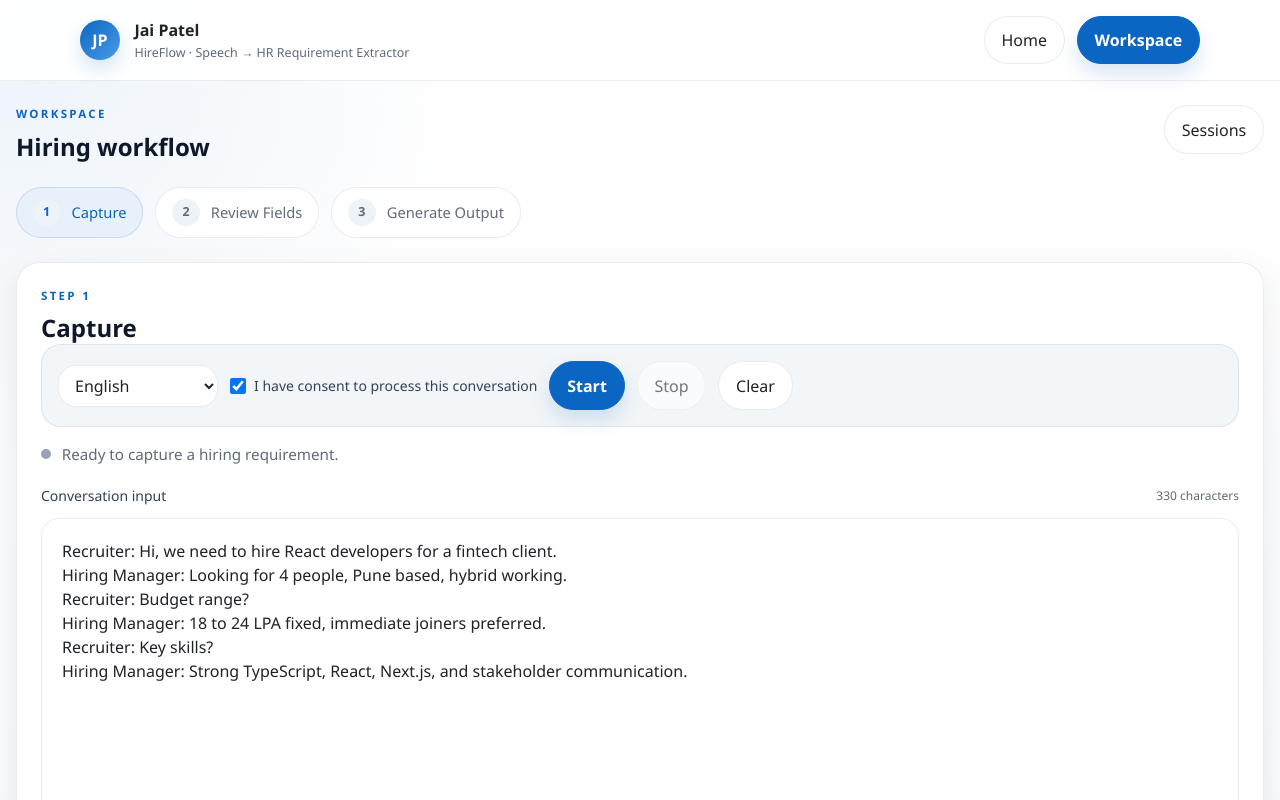
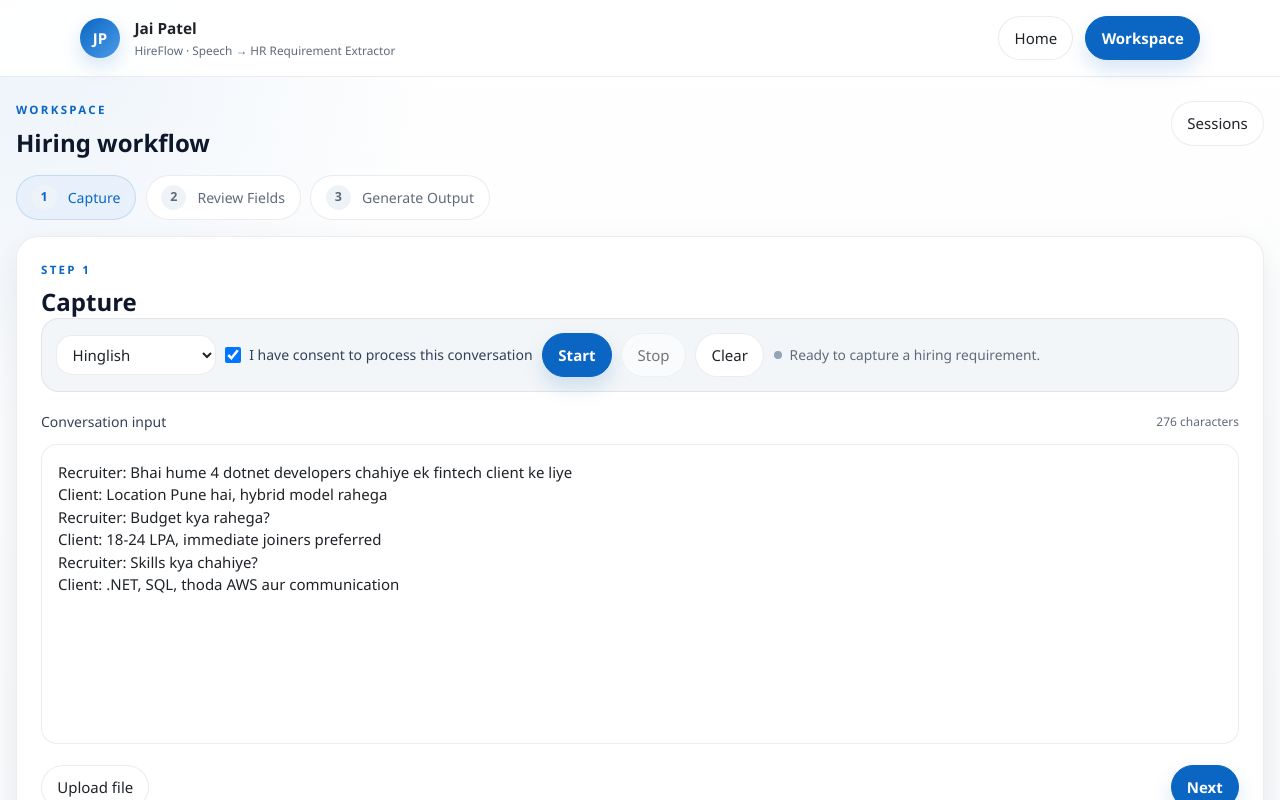
Before and after one commit to Vermajai1995/hr-assistant-workflow, a Next.js app: page /capture in a window 1280 px wide. Shown: the top 800 px of the page. Built offline with nearby package versions, Linux system fonts and the light colour scheme.

Commit message:
Version 2.01.3

```diff
--- a/app/capture/page.tsx
+++ b/app/capture/page.tsx
@@ -67,12 +67,12 @@ declare global {
   }
 }
 
-const SAMPLE_TRANSCRIPT = `Recruiter: Hi, we need to hire React developers for a fintech client.
-Hiring Manager: Looking for 4 people, Pune based, hybrid working.
-Recruiter: Budget range?
-Hiring Manager: 18 to 24 LPA fixed, immediate joiners preferred.
-Recruiter: Key skills?
-Hiring Manager: Strong TypeScript, React, Next.js, and stakeholder communication.`;
+const SAMPLE_TRANSCRIPT = `Recruiter: Bhai hume 4 dotnet developers chahiye ek fintech client ke liye
+Client: Location Pune hai, hybrid model rahega
+Recruiter: Budget kya rahega?
+Client: 18-24 LPA, immediate joiners preferred
+Recruiter: Skills kya chahiye?
+Client: .NET, SQL, thoda AWS aur communication`;
 
 const STORAGE_KEY = "hireflow:sessions:v2";
 const MAX_RECENT_SESSIONS = 8;
@@ -102,7 +102,7 @@ export default function CapturePage() {
   const [isListening, setIsListening] = useState(false);
   const [isSupported, setIsSupported] = useState(false);
   const [consentAccepted, setConsentAccepted] = useState(true);
-  const [lang, setLang] = useState<"hi-IN" | "en-IN" | "en-US">("en-IN");
+  const [lang, setLang] = useState<"hi-IN" | "en-IN" | "en-US">("hi-IN");
   const [customFieldName, setCustomFieldName] = useState("");
   const [sessionId, setSessionId] = useState("");
   const [shareUrl, setShareUrl] = useState("");
@@ -121,6 +121,10 @@ export default function CapturePage() {
   const completeness = useMemo(
     () => getCompleteness(rows, CORE_FIELD_LABELS),
     [rows]
+  );
+  const visibleRows = useMemo(
+    () => rows.filter((row) => reviewSelection[getRowKey(row)] ?? true),
+    [rows, reviewSelection]
   );
 
   useEffect(() => {
@@ -177,7 +181,7 @@ export default function CapturePage() {
       const next: Record<string, boolean> = {};
       for (const row of rows) {
         const key = getRowKey(row);
-        next[key] = current[key] ?? true;
+        next[key] = current[key] ?? DEFAULT_REVIEW_FIELDS.has(row.field);
       }
       return next;
     });
@@ -212,7 +216,7 @@ export default function CapturePage() {
       for (let index = 0; index < event.results.length; index += 1) {
         value += `${event.results[index][0].transcript} `;
       }
-      setTranscript(value.trim());
+      setTranscript(formatConversationTranscript(value.trim()));
     };
 
     recognition.onerror = (event) => {
@@ -582,7 +586,7 @@ export default function CapturePage() {
           parsedText += `${(content.items as Array<{ str?: string }>).map((item) => item.str || "").join(" ")}\n`;
         }
 
-        setTranscript(parsedText.trim());
+        setTranscript(formatConversationTranscript(parsedText.trim()));
       } else if (
         file.type ===
         "application/vnd.openxmlformats-officedocument.wordprocessingml.document"
@@ -591,9 +595,9 @@ export default function CapturePage() {
         const result = await mammoth.extractRawText({
           arrayBuffer: await file.arrayBuffer(),
         });
-        setTranscript(result.value.trim());
+        setTranscript(formatConversationTranscript(result.value.trim()));
       } else {
-        setTranscript((await file.text()).trim());
+        setTranscript(formatConversationTranscript((await file.text()).trim()));
       }
 
       setCurrentStep("capture");
@@ -632,9 +636,10 @@ export default function CapturePage() {
   }
 
   function copyMarkdownTable() {
+    const exportRows = visibleRows.length ? visibleRows : rows;
     const header =
       "| # | Field | Value | Category | Confidence | Snippet |\n|---|---|---|---|---|---|\n";
-    const body = rows
+    const body = exportRows
       .map(
         (row, index) =>
           `| ${index + 1} | ${escapeMd(row.field)} | ${escapeMd(row.value)} | ${escapeMd(
@@ -646,9 +651,10 @@ export default function CapturePage() {
   }
 
   function exportCsv() {
+    const exportRows = visibleRows.length ? visibleRows : rows;
     const csv =
       "Index,Field,Value,Category,Confidence,Snippet\n" +
-      rows
+      exportRows
         .map(
           (row, index) =>
             [
@@ -662,7 +668,7 @@ export default function CapturePage() {
         )
         .join("\n");
 
-    const blob = new Blob([csv], { type: "text/csv;charset=utf-8;" });
+    const blob = new Blob([`\uFEFF${csv}`], { type: "text/csv;charset=utf-8;" });
     const url = URL.createObjectURL(blob);
     const link = document.createElement("a");
     link.href = url;
@@ -673,7 +679,7 @@ export default function CapturePage() {
   }
 
   const groupedFields = groupFields(selectedFields);
-  const reviewReadyCount = rows.filter((row) => reviewSelection[getRowKey(row)] ?? true).length;
+  const reviewReadyCount = visibleRows.length;
 
   if (!mounted) {
     return <div className="mx-auto max-w-5xl px-4 py-20 text-sm text-muted">Loading HireFlow...</div>;
@@ -741,11 +747,7 @@ export default function CapturePage() {
                 key={step.id}
                 type="button"
                 className={`step-link ${active ? "active" : ""} ${completed ? "complete" : ""}`}
-                onClick={() => {
-                  if (step.id === "capture" || completed || (step.id === "review" && rows.length)) {
-                    setCurrentStep(step.id);
-                  }
-                }}
+                onClick={() => setCurrentStep(step.id)}
               >
                 <span className="step-index">{completed ? "✓" : index + 1}</span>
                 <span>{step.label}</span>
@@ -778,8 +780,8 @@ export default function CapturePage() {
                 }
                 className="input-shell min-w-[160px] px-3 py-2 text-sm"
               >
+                <option value="hi-IN">Hinglish</option>
                 <option value="en-IN">English</option>
-                <option value="hi-IN">Hinglish</option>
                 <option value="en-US">English (US)</option>
               </select>
 
@@ -812,19 +814,8 @@ export default function CapturePage() {
               <button onClick={handleReset} className="ghost-link">
                 Clear
               </button>
-            </div>
 
-            <div className="mt-4 status-row">
-              <span
-                className={
-                  isListening
-                    ? "status-dot live"
-                    : isExtracting
-                      ? "status-dot busy"
-                      : "status-dot idle"
-                }
-              />
-              <span>{status}</span>
+              <span className="capture-status-copy">{status}</span>
             </div>
 
             <div className="mt-5">
@@ -836,7 +827,7 @@ export default function CapturePage() {
               <textarea
                 value={transcript}
                 onChange={(event) => setTranscript(event.target.value)}
-                className="input-shell mt-3 min-h-[380px] w-full resize-none p-5 text-base leading-8"
+                className="input-shell mt-3 min-h-[300px] w-full resize-none p-4 text-[0.95rem] leading-7"
                 placeholder="Paste the hiring conversation here..."
               />
 
@@ -881,7 +872,7 @@ export default function CapturePage() {
                 <button
                   onClick={() => setCurrentStep("output")}
                   className="primary-link"
-                  disabled={!rows.length}
+                  disabled={!rows.length || reviewReadyCount < 1}
                 >
                   Generate Output
                 </button>
@@ -894,12 +885,40 @@ export default function CapturePage() {
                   <div>
                     <p className="text-sm font-semibold text-slate-900">Review status</p>
                     <p className="mt-1 text-xs text-muted">
-                      {reviewReadyCount} fields marked for review · {completeness.present}/{completeness.total} core fields filled
+                      {reviewReadyCount} fields selected · {completeness.present}/{completeness.total} core fields filled
                     </p>
                   </div>
                   <div className="progress-track review-progress">
                     <div className="progress-bar" style={{ width: `${completeness.percent}%` }} />
                   </div>
+                </div>
+
+                <div className="selection-toolbar mt-4">
+                  <div className="flex flex-wrap gap-2">
+                    <button
+                      onClick={() =>
+                        setReviewSelection(
+                          Object.fromEntries(rows.map((row) => [getRowKey(row), true]))
+                        )
+                      }
+                      className="ghost-link"
+                      type="button"
+                    >
+                      Select All
+                    </button>
+                    <button
+                      onClick={() =>
+                        setReviewSelection(
+                          Object.fromEntries(rows.map((row) => [getRowKey(row), false]))
+                        )
+                      }
+                      className="ghost-link"
+                      type="button"
+                    >
+                      Deselect All
+                    </button>
+                  </div>
+                  <p className="text-xs text-muted">Select at least one field to continue.</p>
                 </div>
 
                 {warnings.length ? (
@@ -945,7 +964,12 @@ export default function CapturePage() {
                         <div className="flex items-start justify-between gap-3">
                           <div>
                             <p className="field-card-label">{row.field}</p>
-                            <span className="pill mt-3 inline-flex">{row.category}</span>
+                            <div className="mt-3 flex flex-wrap gap-2">
+                              <span className="pill">{row.category}</span>
+                              {DEFAULT_REVIEW_FIELDS.has(row.field) ? (
+                                <span className="pill">Default</span>
+                              ) : null}
+                            </div>
                           </div>
                           <label className="inline-flex items-center gap-2 text-xs text-muted">
                             <input
@@ -955,17 +979,6 @@ export default function CapturePage() {
                             />
                             <span>Selected</span>
                           </label>
-                        </div>
-
-                        <input
-                          value={row.value}
-                          onChange={(event) => handleRowValueChange(row.id, event.target.value)}
-                          className="input-shell mt-4 w-full px-3 py-2 text-sm"
-                        />
-
-                        <div className="mt-3 flex items-center justify-between gap-3 text-xs text-muted">
-                          <span>{row.snippet || "No snippet captured"}</span>
-                          <span>{row.confidence.toFixed(2)}</span>
                         </div>
                       </article>
                     );
@@ -1082,7 +1095,7 @@ export default function CapturePage() {
               {isExtracting ? (
                 <LoadingState />
               ) : outputTab === "fields" ? (
-                rows.length ? (
+                visibleRows.length ? (
                   <div className="table-shell fade-in h-full overflow-auto">
                     <table className="w-full text-left text-sm">
                       <thead>
@@ -1094,7 +1107,7 @@ export default function CapturePage() {
                         </tr>
                       </thead>
                       <tbody>
-                        {rows.map((row) => (
+                        {visibleRows.map((row) => (
                           <tr key={row.id || row.field} className="border-t border-slate-200">
                             <td className="px-4 py-3 align-top text-slate-800">
                               <div className="font-medium">{row.field}</div>
@@ -1114,8 +1127,8 @@ export default function CapturePage() {
                             <td className="px-4 py-3 align-top">
                               <span className="pill">{row.category}</span>
                             </td>
-                            <td className="px-4 py-3 align-top text-slate-500">
-                              {row.confidence.toFixed(2)}
+                            <td className="px-4 py-3 align-top">
+                              <ConfidenceBadge confidence={row.confidence} />
                             </td>
                           </tr>
                         ))}
@@ -1220,6 +1233,19 @@ function LoadingState() {
   );
 }
 
+function ConfidenceBadge({ confidence }: { confidence: number }) {
+  const level =
+    confidence >= 0.85 ? "high" : confidence >= 0.65 ? "medium" : "low";
+  const label = level === "high" ? "High" : level === "medium" ? "Medium" : "Low";
+
+  return (
+    <span className={`confidence-badge ${level}`}>
+      <span className="confidence-dot" />
+      {label}
+    </span>
+  );
+}
+
 function buildSnapshot({
   sessionId,
   transcript,
@@ -1319,6 +1345,26 @@ function getRowKey(row: ExtractedFieldRow) {
   return row.id || `${row.field}-${row.category}`;
 }
 
+function formatConversationTranscript(value: string) {
+  const lines = value
+    .split("\n")
+    .map((line) => line.trim())
+    .filter(Boolean);
+
+  if (lines.length < 2) {
+    return value;
+  }
+
+  const hasExplicitSpeakers = lines.some((line) => /^[A-Za-z ]+:/u.test(line));
+  if (hasExplicitSpeakers) {
+    return lines.join("\n");
+  }
+
+  return lines
+    .map((line, index) => `User ${index % 2 === 0 ? 1 : 2}: ${line}`)
+    .join("\n");
+}
+
 function createSessionId() {
   if (typeof crypto !== "undefined" && "randomUUID" in crypto) {
     return crypto.randomUUID();
@@ -1360,3 +1406,10 @@ const STEPS: Array<{ id: StepId; label: string }> = [
   { id: "review", label: "Review Fields" },
   { id: "output", label: "Generate Output" },
 ];
+
+const DEFAULT_REVIEW_FIELDS = new Set([
+  "Position Title",
+  "Total Openings",
+  "Budget Range (INR/month)",
+  "Client Location / City",
+]);
--- a/app/globals.css
+++ b/app/globals.css
@@ -38,6 +38,7 @@ body {
     "Helvetica Neue",
     Arial,
     sans-serif;
+  font-size: 15px;
 }
 
 a {
@@ -89,14 +90,14 @@ button:disabled {
 
 .brand-lockup strong {
   display: block;
-  font-size: 1rem;
+  font-size: 0.96rem;
 }
 
 .brand-lockup small {
   display: block;
   margin-top: 0.15rem;
   color: var(--muted);
-  font-size: 0.78rem;
+  font-size: 0.74rem;
 }
 
 .brand-mark {
@@ -117,14 +118,14 @@ button:disabled {
 .soft-panel,
 .panel-soft {
   border: 1px solid var(--border);
-  border-radius: 24px;
+  border-radius: 22px;
   box-shadow: var(--shadow);
 }
 
 .hero-panel {
   display: flex;
   gap: 2rem;
-  padding: 2.25rem;
+  padding: 1.8rem;
   background:
     linear-gradient(180deg, rgba(255, 255, 255, 0.98), rgba(243, 246, 248, 0.96)),
     radial-gradient(circle at top left, rgba(10, 102, 194, 0.08), transparent 35%);
@@ -206,7 +207,7 @@ button:disabled {
   justify-content: center;
   gap: 0.5rem;
   border-radius: 999px;
-  padding: 0.7rem 1.05rem;
+  padding: 0.62rem 0.95rem;
   transition:
     transform 160ms ease,
     background 160ms ease,
@@ -258,7 +259,7 @@ button:disabled {
 .error-card {
   border: 1px solid var(--border);
   background: var(--surface-strong);
-  border-radius: 18px;
+  border-radius: 16px;
 }
 
 .input-shell {
@@ -300,13 +301,6 @@ button:disabled {
   color: var(--danger);
 }
 
-.status-row {
-  display: inline-flex;
-  align-items: center;
-  gap: 0.65rem;
-  font-size: 0.95rem;
-}
-
 .status-dot {
   width: 0.65rem;
   height: 0.65rem;
@@ -333,8 +327,8 @@ button:disabled {
   gap: 0.75rem;
   align-items: flex-start;
   border: 1px solid var(--border);
-  border-radius: 16px;
-  padding: 0.85rem 0.95rem;
+  border-radius: 14px;
+  padding: 0.7rem 0.82rem;
   background: white;
 }
 
@@ -345,7 +339,7 @@ button:disabled {
 
 .field-toggle strong {
   display: block;
-  font-size: 0.95rem;
+  font-size: 0.88rem;
   color: var(--text);
 }
 
@@ -387,7 +381,7 @@ button:disabled {
   color: #0a66c2;
   border-radius: 999px;
   padding: 0.38rem 0.72rem;
-  font-size: 0.8rem;
+  font-size: 0.74rem;
 }
 
 .pill-action {
@@ -423,7 +417,7 @@ button:disabled {
   bottom: 1.25rem;
   z-index: 50;
   border-radius: 999px;
-  padding: 0.8rem 1.1rem;
+  padding: 0.68rem 0.95rem;
   border: 1px solid var(--border);
   background: rgba(31, 35, 40, 0.96);
   color: white;
@@ -444,7 +438,7 @@ button:disabled {
 
 .workspace-shell {
   display: grid;
-  gap: 1.5rem;
+  gap: 1rem;
 }
 
 .workspace-topbar {
@@ -458,16 +452,16 @@ button:disabled {
 .step-nav {
   display: flex;
   flex-wrap: wrap;
-  gap: 0.75rem;
+  gap: 0.6rem;
 }
 
 .step-link {
   border: 1px solid var(--border);
   border-radius: 999px;
-  padding: 0.7rem 1rem;
+  padding: 0.58rem 0.92rem;
   background: white;
   color: var(--muted);
-  font-size: 0.92rem;
+  font-size: 0.88rem;
   display: inline-flex;
   align-items: center;
   gap: 0.7rem;
@@ -485,8 +479,8 @@ button:disabled {
 }
 
 .step-index {
-  width: 1.7rem;
-  height: 1.7rem;
+  width: 1.55rem;
+  height: 1.55rem;
   border-radius: 999px;
   background: #eef3f8;
   display: inline-flex;
@@ -509,7 +503,7 @@ button:disabled {
 }
 
 .workspace-panel {
-  min-height: calc(100vh - 14rem);
+  min-height: calc(100vh - 12rem);
 }
 
 .section-header {
@@ -521,7 +515,7 @@ button:disabled {
 }
 
 .empty-state {
-  min-height: 300px;
+  min-height: 220px;
   display: flex;
   flex-direction: column;
   justify-content: center;
@@ -530,25 +524,41 @@ button:disabled {
   border-radius: 22px;
   background: linear-gradient(180deg, #fbfdff 0%, #f4f7fa 100%);
   text-align: center;
-  padding: 2rem;
+  padding: 1.5rem;
 }
 
 .capture-toolbar {
   display: flex;
   flex-wrap: wrap;
-  gap: 0.75rem;
+  gap: 0.6rem;
   align-items: center;
-  padding: 1rem;
+  padding: 0.85rem;
   border: 1px solid var(--border);
-  border-radius: 20px;
+  border-radius: 18px;
   background: var(--surface);
+}
+
+.capture-status-copy {
+  display: inline-flex;
+  align-items: center;
+  gap: 0.45rem;
+  color: var(--muted);
+  font-size: 0.86rem;
+}
+
+.capture-status-copy::before {
+  content: "";
+  width: 0.55rem;
+  height: 0.55rem;
+  border-radius: 999px;
+  background: #94a3b8;
 }
 
 .review-meta {
   display: grid;
   gap: 1rem;
-  padding: 1rem 1.1rem;
-  border-radius: 20px;
+  padding: 0.85rem 0.95rem;
+  border-radius: 18px;
   background: var(--surface);
   border: 1px solid var(--border);
 }
@@ -559,16 +569,16 @@ button:disabled {
 
 .review-grid {
   display: grid;
-  gap: 1rem;
-  grid-template-columns: repeat(4, minmax(0, 1fr));
+  gap: 0.85rem;
+  grid-template-columns: repeat(5, minmax(0, 1fr));
 }
 
 .field-card {
   border: 1px solid var(--border);
-  border-radius: 20px;
-  padding: 1rem;
+  border-radius: 18px;
+  padding: 0.9rem;
   background: white;
-  min-height: 180px;
+  min-height: 112px;
   transition:
     opacity 160ms ease,
     border-color 160ms ease,
@@ -584,15 +594,55 @@ button:disabled {
 }
 
 .field-card-label {
-  font-size: 0.95rem;
+  font-size: 0.88rem;
   font-weight: 700;
   color: var(--text);
 }
 
 .review-config-grid {
   display: grid;
-  gap: 1rem;
+  gap: 0.85rem;
   grid-template-columns: minmax(0, 1.5fr) minmax(280px, 0.9fr);
+}
+
+.selection-toolbar {
+  display: flex;
+  flex-wrap: wrap;
+  align-items: center;
+  justify-content: space-between;
+  gap: 0.75rem;
+}
+
+.confidence-badge {
+  display: inline-flex;
+  align-items: center;
+  gap: 0.45rem;
+  border-radius: 999px;
+  padding: 0.32rem 0.6rem;
+  font-size: 0.76rem;
+  font-weight: 600;
+}
+
+.confidence-badge.high {
+  background: #ecfdf3;
+  color: #027a48;
+}
+
+.confidence-badge.medium {
+  background: #fff7e8;
+  color: #b54708;
+}
+
+.confidence-badge.low {
+  background: #fff1f0;
+  color: #b42318;
+}
+
+.confidence-dot {
+  width: 0.45rem;
+  height: 0.45rem;
+  border-radius: 999px;
+  background: currentColor;
 }
 
 .session-menu {
@@ -632,8 +682,8 @@ button:disabled {
 .loading-shell {
   display: grid;
   gap: 0.9rem;
-  padding: 1.2rem;
-  border-radius: 22px;
+  padding: 1rem;
+  border-radius: 18px;
   background: #f8fafc;
 }
 
@@ -680,7 +730,7 @@ button:disabled {
   }
 
   .review-grid {
-    grid-template-columns: repeat(3, minmax(0, 1fr));
+    grid-template-columns: repeat(4, minmax(0, 1fr));
   }
 
   .review-config-grid {
@@ -693,11 +743,11 @@ button:disabled {
   .panel,
   .soft-panel,
   .panel-soft {
-    border-radius: 20px;
+    border-radius: 18px;
   }
 
   .hero-panel {
-    padding: 1.4rem;
+    padding: 1.2rem;
   }
 
   .primary-link,
@@ -712,7 +762,7 @@ button:disabled {
   }
 
   .review-grid {
-    grid-template-columns: repeat(2, minmax(0, 1fr));
+    grid-template-columns: repeat(3, minmax(0, 1fr));
   }
 
   .session-popover {
@@ -722,6 +772,6 @@ button:disabled {
 
 @media (max-width: 560px) {
   .review-grid {
-    grid-template-columns: 1fr;
+    grid-template-columns: repeat(2, minmax(0, 1fr));
   }
 }
```
